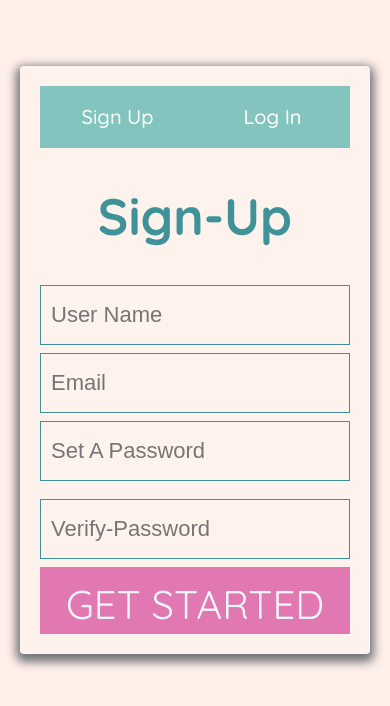
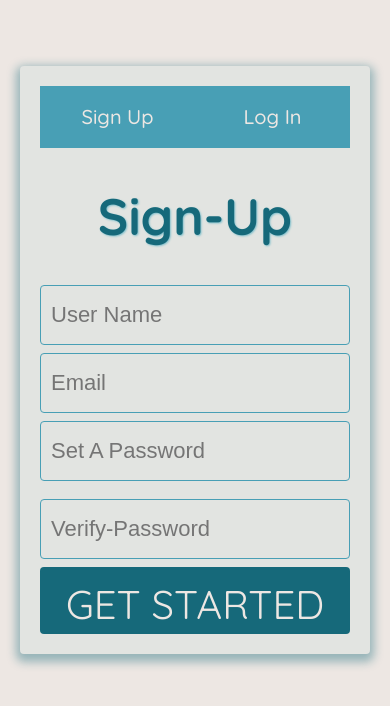
Before and after one commit to DebbieHeller/QuizCreator, a React (Vite) app in the folder Front/: page /signup in a window 390 px wide. Shown: the part 102-808 px from the top of the page. Built offline with nearby package versions, Linux system fonts and the light colour scheme.

Commit message:
design- change the colors & responsive

```diff
--- a/Front/src/css/Registation.css
+++ b/Front/src/css/registration.css
@@ -21,7 +21,7 @@
 body,
 html {
   min-width: 100%;
-  background-color: #ffefe9;
+  background-color: #EDE7E3; /* צבע רקע כללי */
   background-attachment: fixed;
   background-position: center;
   background-size: cover;
@@ -32,21 +32,21 @@ html {
   justify-content: center;
   align-items: center;
   flex-direction: column;
-  overflow: hidden;
-  /* מונע גלילה אם כל התוכן נכנס בעמוד */
+  overflow: hidden; /* מניעת גלילה אם כל התוכן נכנס בעמוד */
 }
-body{
+
+body {
   overflow-y: auto;
 }
 
 #form {
   margin-top: 300px;
-  background: rgba(252, 248, 246, 0.3);
+  background: rgba(130, 192, 204, 0.1); /* רקע שקוף תואם לפלטה */
   padding: 40px;
   min-width: 300px;
   max-width: 600px;
   border-radius: 4px;
-  box-shadow: 0 4px 10px 4px rgba(19, 35, 47, 0.6);
+  box-shadow: 0 4px 10px 4px rgba(22, 105, 122, 0.4); /* אפקט צל עדין */
 }
 
 .register-buttons {
@@ -70,8 +70,8 @@ body{
   display: block;
   text-decoration: none;
   padding: 15px;
-  background: #83C5BE;
-  color: #ffffff;
+  background: #489FB5; /* כפתורים ראשיים */
+  color: #EDE7E3; /* צבע טקסט */
   font-size: 20px;
   text-align: center;
   cursor: pointer;
@@ -79,19 +79,19 @@ body{
 }
 
 .register-buttons li a:hover {
-  background: #006D77;
-  color: #ffffff;
+  background: #16697A; /* שינוי גוון בהובר */
+  color: #FFA62B; /* טקסט מודגש */
 }
 
 .register-buttons a {
-  background: rgb(245, 167, 136);
-  color: #ffffff;
+  background: #FFA62B; /* מודגש */
+  color: #EDE7E3;
 }
 
 h1 {
   font-family: 'Quicksand';
   text-align: center;
-  color: #409299;
+  color: #16697A; /* כותרות */
   font-weight: 600;
   margin: 0 0 40px;
 }
@@ -99,16 +99,19 @@ h1 {
 #button-save {
   width: 100%;
   height: 67px;
-  background-color: #e278b2;
-  color: #EDF6F9;
+  background-color: #16697A; /* צבע כפתור שמור */
+  color: #EDE7E3;
   font-weight: 200;
   font-size: 250%;
   margin: 0;
+  border: none;
+  border-radius: 4px;
+  transition: all 0.3s ease;
 }
 
 #button-save:hover {
-  background-color: #EDF6F9;
-  color: #409299;
+  background-color: #FFA62B; /* הדגשה */
+  color: #16697A; /* טקסט מובחן */
 }
 
 .input,
@@ -120,17 +123,15 @@ textarea {
   padding: 5px 10px;
   margin-bottom: 8px;
   background: none;
-  background-image: none;
-  border: 1px solid #ffffff;
-  color: #343131;
-  border-radius: 0;
+  border: 1px solid #489FB5;
+  color: #333;
+  border-radius: 4px;
   transition: border-color 0.25s ease, box-shadow 0.25s ease;
   outline: 0;
-  border-color: #409299 !important;
 }
 
 textarea {
-  border: 2px solid #ffffff;
+  border: 2px solid #82C0CC;
   resize: vertical;
   width: 300px;
   height: 150px;
@@ -148,20 +149,22 @@ textarea {
 
 .button {
   font-family: 'Quicksand', 'Segoe UI', Tahoma, Geneva, Verdana, sans-serif;
-  border: 0;
+  border: none;
   outline: none;
-  border-radius: 0;
   padding: 15px 0;
-  font-size: 2rem;
+  font-size: 1.5rem;
   font-weight: 600;
   text-transform: uppercase;
   letter-spacing: 0.1em;
-  background: #e278b2;
-  color: #ffffff;
+  background: #489FB5;
+  color: #EDE7E3;
   transition: all 0.5s ease;
+  border-radius: 4px;
 }
 
-
+.button:hover {
+  background: #16697A;
+}
 
 .button-block {
   display: block;
@@ -171,21 +174,22 @@ textarea {
 h2 {
   font-family: 'Quicksand', 'Segoe UI', Tahoma, Geneva, Verdana, sans-serif;
   text-align: center;
-  color: #000000;
-  font-size: 300%;
+  color: #FFA62B;
+  font-size: 2.5rem;
   font-weight: 300;
   margin: 0;
 }
 
 #textArea {
-  background: rgba(19, 35, 47, 0.9);
+  background: rgba(130, 192, 204, 0.2);
   padding: 40px;
   max-width: 600px;
   margin: 40px auto;
   border-radius: 4px;
-  box-shadow: 0 4px 10px 4px rgba(19, 35, 47, 0.3);
+  box-shadow: 0 4px 10px 4px rgba(22, 105, 122, 0.3);
 }
 
+/* Responsiveness */
 @media only screen and (max-width: 600px) {
   #form {
     margin-top: 80px;
@@ -207,7 +211,6 @@ h2 {
   }
 }
 
-/* Small devices (portrait tablets and large phones, 600px and up) */
 @media only screen and (min-width: 600px) {
   #form {
     margin-top: 100px;
@@ -216,7 +219,6 @@ h2 {
   }
 }
 
-/* Medium devices (landscape tablets, 768px and up) */
 @media only screen and (min-width: 768px) {
   #form {
     margin-top: 60px;
@@ -225,7 +227,6 @@ h2 {
   }
 }
 
-/* Large devices (laptops/desktops, 992px and up) */
 @media only screen and (min-width: 992px) {
   #form {
     margin-top: 100px;
@@ -234,7 +235,6 @@ h2 {
   }
 }
 
-/* Extra large devices (large laptops and desktops, 1200px and up) */
 @media only screen and (min-width: 1200px) {
   #form {
     margin-top: 100px;
--- a/Front/src/css/style.css
+++ b/Front/src/css/style.css
@@ -1,3 +1,4 @@
+/* Reset */
 * {
     margin: 0;
     padding: 0;
@@ -7,81 +8,70 @@
 /* Body Styling */
 body {
     font-family: 'Quicksand', sans-serif;
-    background-color: #eef7ff;
-    margin: 0;
-    padding: 0;
-    color: #333;
+    max-height: none;
+    background-color: #EDE7E3; /* Updated background color */
+    color: #16697A; /* Neutral text color */
     line-height: 1.6;
     overflow-x: hidden;
-    /* Prevent horizontal scrolling */
+    display: flex;
+    flex-direction: column;
 }
-h1{
-    color: #62a7ad;
-    text-shadow: #555;
+#root{
+    max-height: none;
 }
-p{
+/* #quizContent{
+} */
+/* Headings */
+h1 {
+    color: #489FB5; /* Main heading color */
+    text-shadow: 1px 1px 2px #82C0CC;
+}
+p {
     text-align: center;
+    color: #333;
 }
-textarea{
+textarea {
     font-family: 'Quicksand', sans-serif;
-
-}
-.create-quiz {
-    margin-top: 100px;
-    background: rgba(252, 248, 246, 0.3);
-    padding: 40px;
-    min-width: 300px;
-    max-width: 600px;
-    border-radius: 4px;
-    box-shadow: 0 4px 10px 4px rgba(19, 35, 47, 0.6);
 }
 
-/* Ensure Body and HTML take full height */
-html,
-body {
-    height: 100%;
-}
-
-/* Main Container */
+/* Quiz Container */
 .quiz-container {
     margin: 0 auto;
-    /* Center the container */
     padding: 20px;
-    /* Add padding around content */
     max-width: 900px;
     box-shadow: 0px 6px 15px rgba(0, 0, 0, 0.1);
-    background-color: #ffffff;
+    background-color: #FFFFFF;
     border-radius: 10px;
 }
 
 /* Quiz Header */
 .quiz-container h2 {
     font-size: 2em;
-    color: #0077cc;
+    color: #16697A;
     margin-bottom: 20px;
     text-align: center;
-    text-shadow: 1px 1px 3px rgba(0, 0, 0, 0.1);
+    text-shadow: 1px 1px 3px #82C0CC;
 }
-.createQuizBtn{
+
+/* Create Quiz Button */
+.createQuizBtn {
     width: 100%;
     height: 67px;
-    background-color: #e278b2;
-    color: #EDF6F9;
-    font-weight: 200;
-    font-size: 250%;
+    background-color: #FFA62B; /* Highlighted button */
+    color: #FFFFFF;
+    font-weight: 600;
+    font-size: 1.5em;
     margin: 0;
-    padding-bottom: 10px;
     text-align: center;
 }
 
-  #button-save:hover {
-    background-color: #EDF6F9;
-    color: #409299;
+.createQuizBtn:hover {
+    background-color: #FF8C1A; /* Darker highlight */
 }
-/* Question Block */
+
+/* Single Question */
 .single-question {
-    background-color: #eaf4ff;
-    /* Light blue */
+    background-color: #82C0CC; /* Light question background */
     padding: 15px;
     border-radius: 10px;
     margin-bottom: 20px;
@@ -89,134 +79,60 @@ body {
     box-shadow: 0px 4px 8px rgba(0, 0, 0, 0.1);
 }
 
-/* No Top Cutoff for First Question */
-.single-question:first-child {
-    margin-top: 0;
-    /* Ensure it's visible */
-}
-
-/* Correct and Incorrect Feedback */
+/* Question Feedback */
 .single-question.correct {
-    background-color: #d4f5d6;
-    /* Light green */
+    background-color: #D4F5D6;
 }
 
 .single-question.incorrect {
-    background-color: #fde2e2;
-    /* Light red */
+    background-color: #FDE2E2;
 }
 
-/* Options Styling */
-input[type="radio"] {
-    margin-right: 10px;
+/* Buttons */
+button {
+    background-color: #489FB5;
+    color: #FFFFFF;
+    padding: 12px;
+    font-size: 1em;
+    border: none;
+    border-radius: 8px;
     cursor: pointer;
+    transition: background-color 0.3s ease, transform 0.2s ease;
 }
-.input,
-textarea {
+
+button:hover {
+    background-color: #16697A;
+    transform: translateY(-2px);
+}
+label{
+    font-weight: 600;
+}
+/* Input Fields */
+.input, textarea {
     font-size: 22px;
-  display: block;
     width: 100%;
     height: 60px;
     padding: 5px 10px;
     margin-bottom: 8px;
-  background: none;
-  background-image: none;
-  border: 1px solid #ffffff;
-  color: #444444;
-  border-radius: 0;
-  transition: border-color 0.25s ease, box-shadow 0.25s ease;
-  outline: 0;
-  border-color: #e278b2 !important;
+    border: 1px solid #16697A;
+    color: #16697A;
+    border-radius: 4px;
+    background-color: #FFFFFF;
+    outline: none;
 }
-.navigation-buttons{
-    margin-bottom: 80px;
+
+/* Navigation */
+.navigation-buttons {
     position: fixed;
     top: 0;
     left: 0;
     width: 100%;
     display: flex;
     justify-content: flex-start;
-    background-color: #409299;
+    background-color: #489FB5;
     padding: 10px;
     gap: 10px;
-    border-radius: 0;
     box-shadow: 0 2px 4px rgba(0, 0, 0, 0.1);
-    z-index: 1000;
-    margin: 0px;
-    margin-bottom: 7px;
-}
-.navButtons{
-    background-color: #409299;
-    border-radius: 0;
-}
-label {
-    display: block;
-    font-size: 1.2em;
-    margin-bottom: 10px;
-    font-weight: bold;
-    color: #555;
-    cursor: pointer;
-}
-
-form {
-    margin-top: 10px;
-}
-
-/* Button Styling */
-button {
-    background-color: #409299;
-    color: white;
-    padding: 12px;
-    font-size: 1em;
-    border: none;
-    border-radius: 8px;
-    cursor: pointer;
-    border-radius: 0;
-    transition: background-color 0.3s ease, transform 0.2s ease;
-}
-
-button:hover {
-    background-color: #2767ac;
-    transform: translateY(-2px);
-}
-
-button:disabled {
-    background-color: #cccccc;
-    cursor: not-allowed;
-}
-
-/* Score Section */
-.score-container {
-    text-align: center;
-    margin-top: 30px;
-    font-size: 1.5em;
-    color: #333;
-    font-weight: bold;
-}
-
-/* Horizontal Line */
-hr {
-    border: 1px solid #ddd;
-    margin: 15px 0;
-}
-.my-quizzes {
-    display: flex;
-    flex-direction: column;
-    align-items: center;
-  }
-
-  .quiz-button {
-    margin: 10px 0;
-    padding: 10px 20px;
-    background-color: #007bff;
-    color: white;
-    border: none;
-    border-radius: 5px;
-    cursor: pointer;
-  }
-
-  .quiz-button:hover {
-    background-color: #0056b3;
 }
 
 /* Responsive Design */
--- a/Front/src/pages/LogIn.jsx
+++ b/Front/src/pages/LogIn.jsx
@@ -1,7 +1,7 @@
 import React, { useState, useContext } from "react";
 import { Link, useNavigate } from "react-router-dom";
 import { UserContext } from "../App";
-import '../CSS/Registation.css';
+import '../CSS/registration.css';
 
 function LogIn() {
   const navigate = useNavigate();
@@ -79,7 +79,6 @@ function LogIn() {
           <div className="input-group">
             <input
               className={`input ${error && !formData.email ? 'error' : ''}`}
-              type="email"
               placeholder="Email"
               name="email"
               value={formData.email}
@@ -105,6 +104,7 @@ function LogIn() {
           {error && <p className="error-message">{error}</p>}
 
           <button
+            id="button-save"
             type="submit"
             className="submit-button"
             disabled={isLoading}
--- a/Front/src/pages/Quiz.jsx
+++ b/Front/src/pages/Quiz.jsx
@@ -72,7 +72,6 @@ function Quiz() {
       </div>
 
       <CreateQuiz onQuizCreated={handleQuizCreated} />
-
         {quizContent?.quizData?.length > 0 ? (
           <div className="quiz-container">
             <h2>Quiz on "{topic}"</h2>
@@ -86,7 +85,7 @@ function Quiz() {
                 feedback={feedback[index]}
               />
             ))}
-          <button onClick={handleSubmitQuiz}>Submit Quiz</button>
+            <button id="button-save" onClick={handleSubmitQuiz}>Submit Quiz</button>
             {score !== null && (
               <div className="score-container">
                 <h3>Your Score: {score}/100</h3>
--- a/Front/src/pages/SignUp.jsx
+++ b/Front/src/pages/SignUp.jsx
@@ -1,7 +1,7 @@
 import React, { useState, useContext } from "react";
 import { Link, useNavigate } from "react-router-dom";
 import { UserContext } from '../App';
-import '../CSS/Registation.css';
+import '../CSS/registration.css';
 
 function SignUp() {
     const { setUser } = useContext(UserContext);
```
Also changed, not shown: Front/src/components/SingleQuestion.jsx (+5 -4 lines), Front/src/pages/MyQuizzes.jsx (+22 -8 lines). Lines whose indentation alone changed are shown as unchanged.
